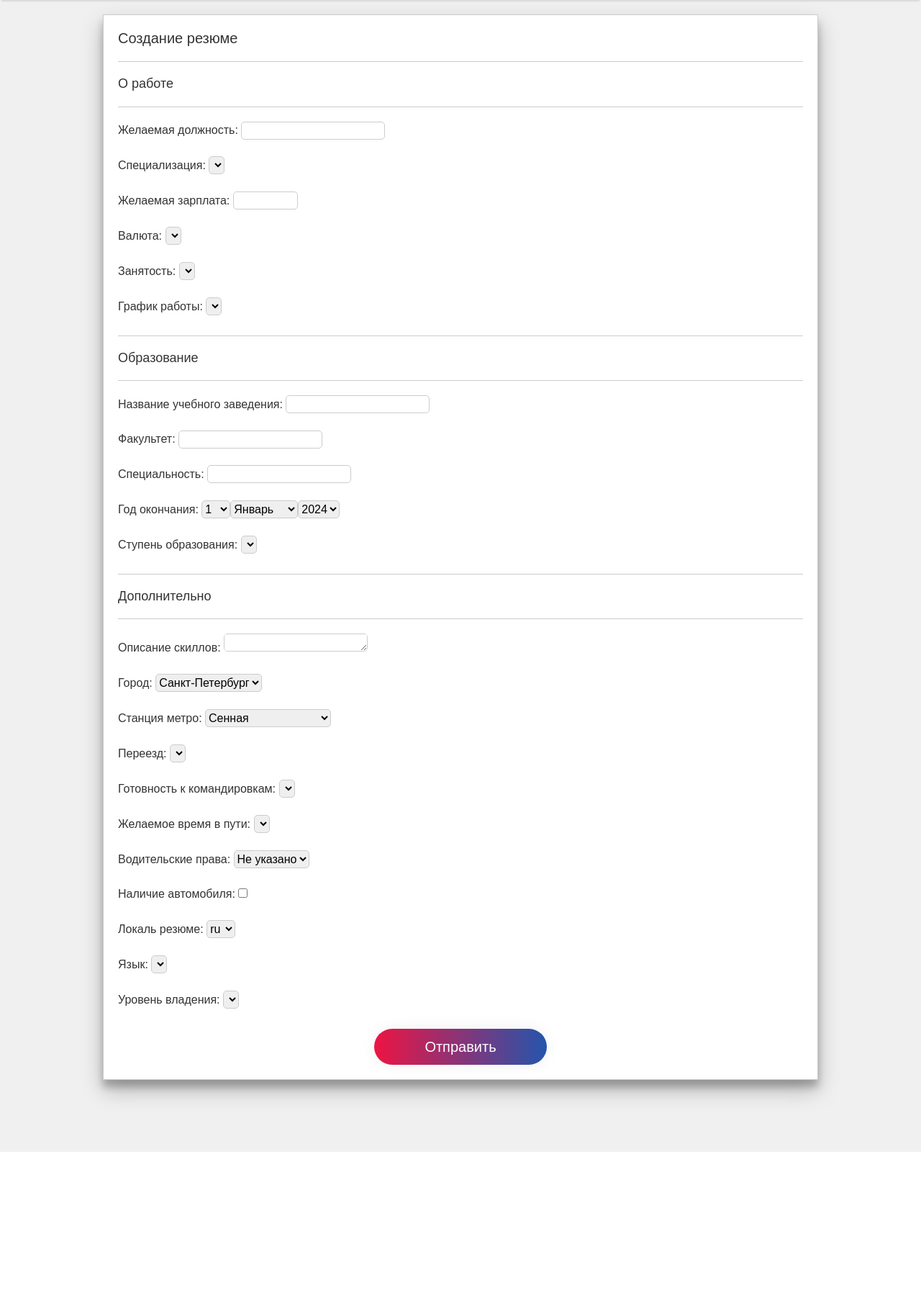
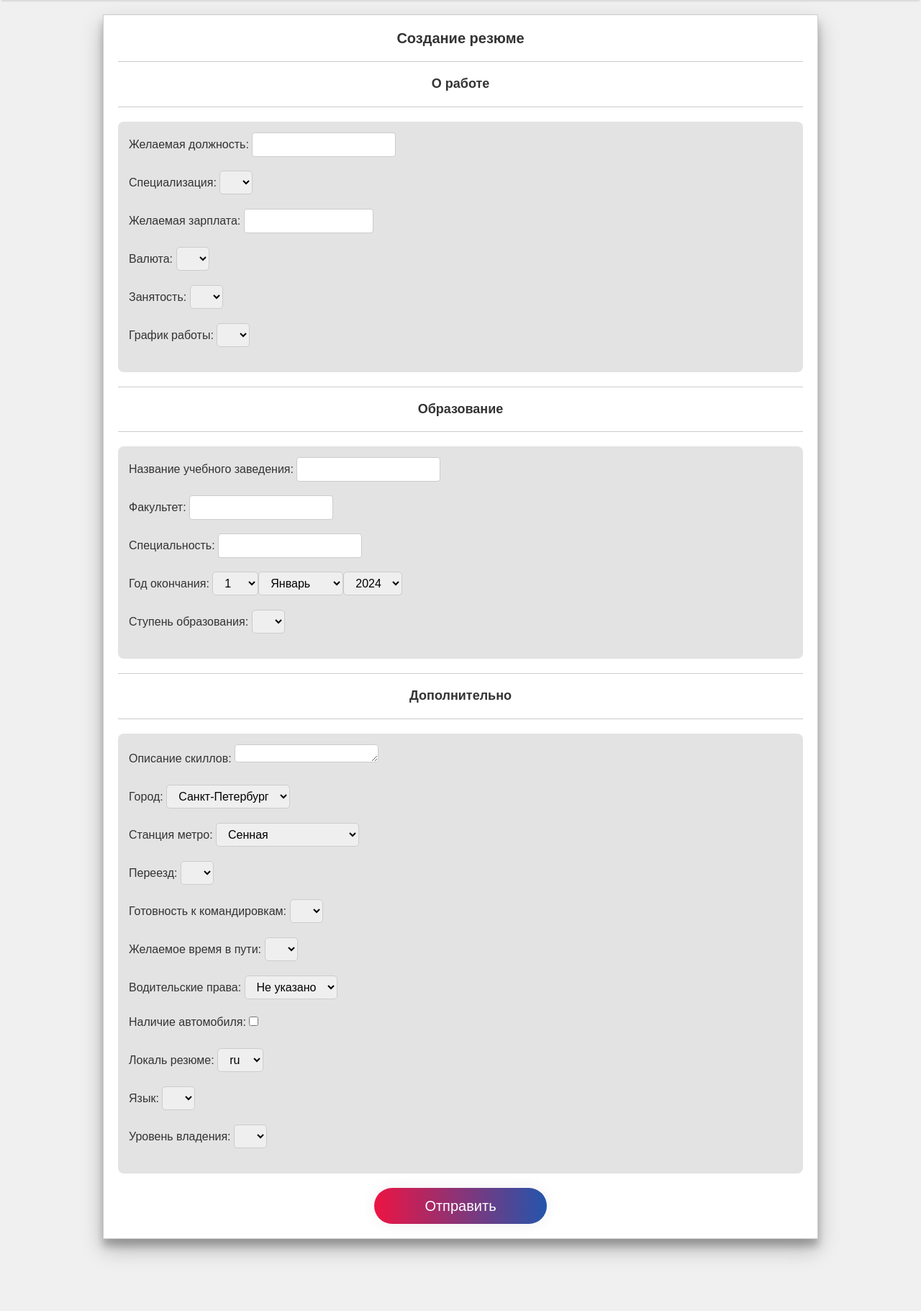
Before and after one commit to maria-kononova/demo, a Django app: page /resume/myresume in a window 1280 px wide. Shown: the part 80-1901 px from the top of the page at 72% size. Before the commit the page ends 1680 px from the top, so only its background shows below. Run offline with Django 5.2, Linux system fonts and the light colour scheme; the visitor is signed in with stand-in values (Sample User, id 1); lists and menus that the app fills with data are empty; parts of the project's set-up code (start-up, migrations or seed data) failed here and were passed over; some libraries are stand-ins or nearby versions.

Commit message:
Изменен внешний вид конструктора резюме

```diff
--- a/static/css/main-style.css
+++ b/static/css/main-style.css
@@ -46,7 +46,7 @@ h2 {
     border: 1px solid #ccc;
     padding: 20px;
     margin: 100px auto;
-    width: 60%;
+    width: 90%;
     box-shadow: 0 14px 28px rgba(0,0,0,0.25),
                 0 10px 10px rgba(0,0,0,0.22);
 }
@@ -67,13 +67,12 @@ h2 {
 .myfield_select {
     border: 1px solid #ccc;
     border-radius: 5px;
-    height: 25px;
     width: auto;
     margin: 0;
 }
 
 .field_salary {
-    width: 90px;
+    width: 180px;
 }
 
 .button {
@@ -173,3 +172,24 @@ td:last-child {
     border: 1px solid #cccccc; /* Задаёт тонкие светло-серые границы ячейкам */
     text-align: center; /* Выравнивает текст по центру */
 }
+
+.resume-title {
+    text-align: center;
+    font-weight: bold;
+}
+
+.page-title {
+    text-align: center;
+    font-size: 24px;
+    font-weight: bold;
+    color: #2056AE; /* Измените на нужный цвет */
+    margin-bottom: 20px;
+}
+
+.user-role {
+    text-align: center;
+    font-weight: bold;
+    font-size: 18px;
+    color: #ED1443; /* Измените на нужный цвет */
+    margin-bottom: 15px;
+}
--- a/static/css/resume.css
+++ b/static/css/resume.css
@@ -1,3 +1,101 @@
 .block {
     width: 100%;
 }
+
+.button {
+    font-size: 20px;
+    display: block;
+    text-align: center;
+    transition: 0.5s;
+    background-size: 200% auto;
+    color: white;
+    box-shadow: 0 0 20px #eee;
+    border: none;
+    border-radius: 30px;
+    padding: 10px 70px;
+    margin: 20px auto 0;
+    cursor: pointer;
+    background-image: linear-gradient(to right, #ED1443 0%, #2056AE 51%, #ED1443 100%);
+    position: relative;
+    top: 0;
+}
+
+.button:hover {
+    background-position: right center;
+}
+
+.button:active {
+    top: 3px;
+    box-shadow: 0 2px 0px #387796;
+    transition: all .2s;
+}
+
+/* Стилизация формы добавления образования */
+.bird-form {
+    background: #e3e3e3;
+    padding: 15px;
+    border-radius: 8px;
+    margin-bottom: 10px;
+}
+
+input[type="text"], input[type="password"], input[type="email"], input[type="number"] {
+    padding: 16px 20px;
+    display: inline-block;
+    border: 1px solid #ccc;
+    box-sizing: border-box;
+    border-radius: 4px;
+    transition: 0.3s;
+}
+
+input[type="text"]:focus, input[type="password"]:focus, input[type="email"]:focus, input[type="number"]:focus {
+    border: 1px solid #0253be;
+    outline: none;
+    box-shadow: 0 0 10px #4d6a8f;
+}
+
+input[type="text"]:hover, input[type="password"]:hover, input[type="email"]:hover, input[type="number"]:hover {
+    transform: scale(1.02);
+}
+
+select {
+    padding: 6px 12px;
+    display: inline-block;
+    box-sizing: border-box;
+    border-radius: 4px;
+    transition: 0.3s;
+    cursor: pointer; /* Рекомендуется добавить для улучшения пользовательского интерфейса */
+}
+
+select:focus {
+    border: 1px solid #0253be;
+    outline: none;
+    box-shadow: 0 0 10px #4d6a8f;
+}
+
+select:hover {
+    transform: scale(1.02);
+}
+
+.title {
+    text-align: center;
+    font-weight: bold;
+}
+
+textarea {
+    padding: 6px 12px;
+    display: inline-block;
+    box-sizing: border-box;
+    border-radius: 4px;
+    transition: 0.3s;
+    cursor: pointer; /* Рекомендуется добавить для улучшения пользовательского интерфейса */
+}
+
+textarea:focus {
+    border: 1px solid #0253be;
+    outline: none;
+    box-shadow: 0 0 10px #4d6a8f;
+}
+
+textarea:hover {
+    transform: scale(1.02);
+}
--- a/templates/resume.html
+++ b/templates/resume.html
@@ -6,15 +6,17 @@
 
     <div class="container"></div>
     <div class="block">
-        <h1>Создание резюме</h1>
+        <h1 class="title">Создание резюме</h1>
         <hr>
         <form id="form-container" method="post">
-            <h2>О работе</h2>
+            <h2 class="title">О работе</h2>
             <hr>
+            <div class="bird-form">
             {% csrf_token %}
             {{ about_job_form.as_p }}
+            </div>
             <hr>
-            <h2>Образование</h2>
+            <h2 class="title">Образование</h2>
             {#            {% for education_form in education_formset %}#}
             <hr>
             <div class="bird-form">
@@ -24,10 +26,12 @@
             {#            {% endfor %}#}
             {#            <button id="add-form" type="button">+</button>#}
             <hr>
-            <h2>Дополнительно</h2>
+            <h2 class="title">Дополнительно</h2>
             <hr>
+            <div class="bird-form">
             {% csrf_token %}
             {{ resume_form.as_p }}
+            </div>
             <button type="submit" class="button">Отправить</button>
         </form>
     </div>
```
Also changed, not shown: templates/home.html (+6 -7 lines).
